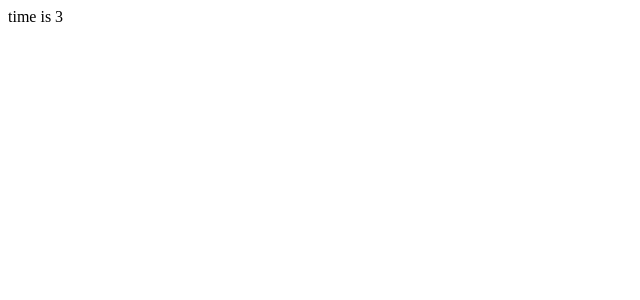
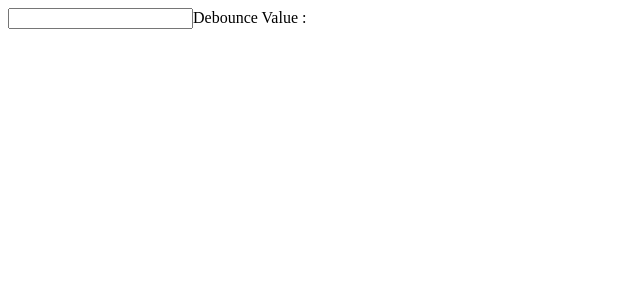
Before and after one commit to pc-hover/100XDev-Cohort-2, a React (Vite) app in the folder CustomHooks/CustomHook/: page / in a window 1280 px wide. Shown: the top 300 px of the page, without its empty margins (0-640 px from the left). Built offline with nearby package versions, Linux system fonts and the light colour scheme.

Commit message:
useDebouncing Custom Hook to debounce a value

```diff
--- a/CustomHooks/CustomHook/src/App.jsx
+++ b/CustomHooks/CustomHook/src/App.jsx
@@ -92,21 +92,40 @@ function useIntervals(func, { n }) {
 
   return response;
 }
+//Custom hook for Debouncing
+function useDebounce(search, time) {
+  //after change wait for time before sending search back
+  const [debounce, setDebounce] = useState(search)
+  useEffect(() => {
+
+    const value = setTimeout(() => {
+      setDebounce(search);
+    }, time)
+
+    return () => {
+      clearTimeout(value);
+    }
+  }, [search]);
+
+  return debounce;
+}
+
 function App() {
 
-  const [count, setCount] = useState(1);
+  const [search, setSearch] = useState("");
 
-  function func() {
-    setCount(count + 1);
-    return count;
-  }
-  const response = useIntervals(func, { n: 2 });
+  const debounce = useDebounce(search, 500);
+  console.log("re-render")
+
   return (
     <>
+      {console.log(debounce)}
       <div>
-        time is {response}
+        <input type="text" onChange={(e) => {
+          setSearch(e.target.value);
+        }} />
+        Debounce Value : {debounce}
       </div >
-
     </>
   )
 }
```
